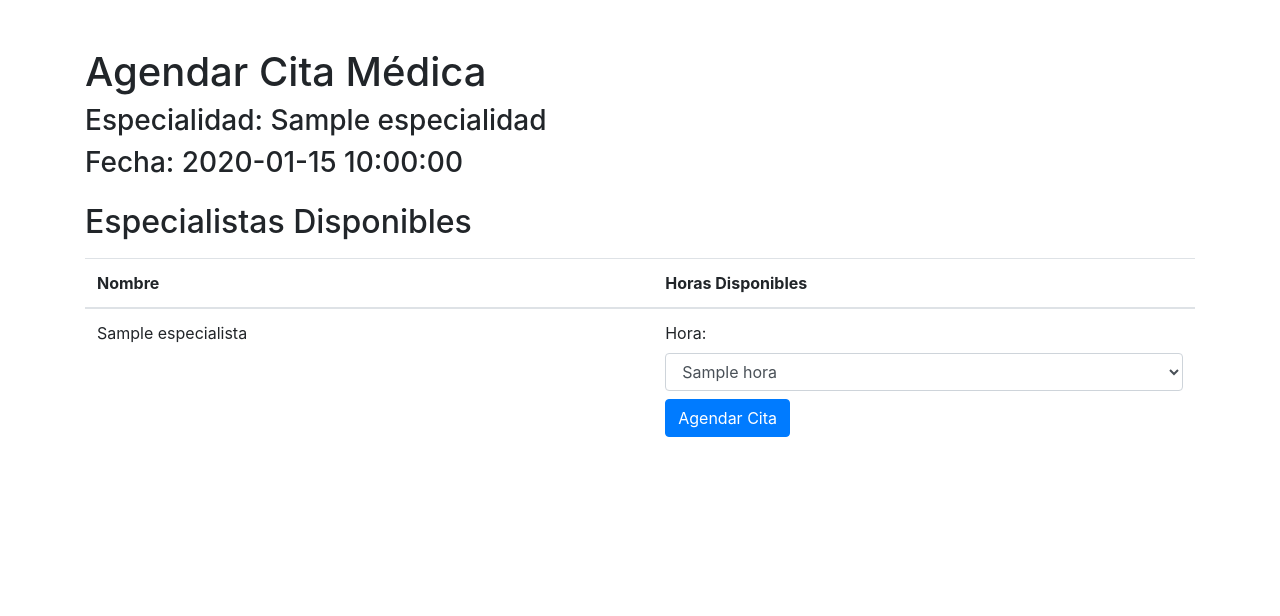
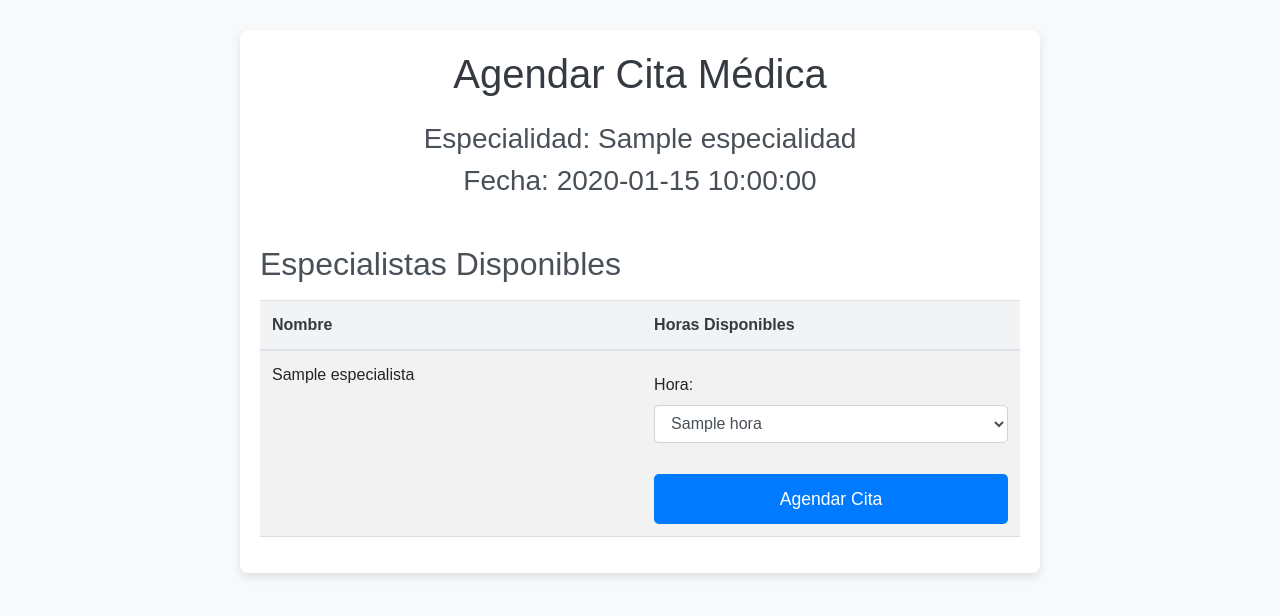
Before and after one commit to Bandido209/Proyecto_Ingenier-a_Software, a Flask app: template app/templates/agendar_cita.html in a window 1280 px wide. Shown: the top 616 px of the page. Run offline with Flask 3, Linux system fonts and the light colour scheme; the template is opened without the code that fills it: most values are stand-ins (such as "Sample title", 1, 10 or a date in 2020); parts of the project's set-up code (start-up, migrations or seed data) failed here and were passed over; some libraries are stand-ins or nearby versions.

Commit message:
Modificando datos del centro, especialistas, corrigiendo errores de .html y mejorando diseño.

```diff
--- a/app/Data/datosCentroMedico.json
+++ b/app/Data/datosCentroMedico.json
@@ -31,7 +31,7 @@
       "Oftalmología"
     ],
     "contacto_urgencias": {
-      "telefono": "+54 11 9876-5432",
+      "telefono": "+56 9 9876 5432",
       "descripcion": "Atención de emergencias las 24 horas"
     }
   }
--- a/app/app.py
+++ b/app/app.py
@@ -20,7 +20,6 @@ def contacto():
 def agendar_cita():
     especialidad = request.form['especialidad']
     fecha = request.form['fecha']
-
     especialistas = Especialista.get_especialistas(especialidad)
     return render_template('agendar_cita.html', especialistas=especialistas, especialidad=especialidad, fecha=fecha)
 
--- a/app/templates/agendar_cita.html
+++ b/app/templates/agendar_cita.html
@@ -5,18 +5,100 @@
     <meta name="viewport" content="width=device-width, initial-scale=1.0">
     <title>Agenda de Citas</title>
     <link href="https://stackpath.bootstrapcdn.com/bootstrap/4.5.2/css/bootstrap.min.css" rel="stylesheet">
+    <style>
+        body {
+            font-family: 'Arial', sans-serif;
+            background-color: #f8f9fa;
+            padding-top: 30px;
+        }
+
+        h1 {
+            font-size: 2.5rem;
+            color: #343a40;
+        }
+
+        h3, h2 {
+            color: #495057;
+        }
+
+        .container {
+            max-width: 800px;
+            margin: 0 auto;
+            padding: 20px;
+            background-color: #fff;
+            border-radius: 8px;
+            box-shadow: 0 4px 8px rgba(0, 0, 0, 0.1);
+        }
+
+        table {
+            margin-top: 30px;
+            width: 100%;
+            border-collapse: collapse;
+        }
+
+        th, td {
+            padding: 12px;
+            text-align: left;
+            border-bottom: 1px solid #ddd;
+        }
+
+        th {
+            background-color: #f1f3f5;
+            font-weight: bold;
+            color: #343a40;
+        }
+
+        tr:hover {
+            background-color: #f8f9fa;
+        }
+
+        form {
+            margin-top: 10px;
+        }
+
+        .form-control {
+            margin-bottom: 15px;
+            border-radius: 5px;
+            box-shadow: none;
+        }
+
+        .btn-primary {
+            width: 100%;
+            padding: 12px;
+            font-size: 1.1em;
+            border-radius: 5px;
+            background-color: #007bff;
+            border: none;
+            color: white;
+            transition: background-color 0.3s ease;
+        }
+
+        .btn-primary:hover {
+            background-color: #0056b3;
+        }
+
+        .no-hours {
+            color: #dc3545;
+        }
+
+        .message {
+            color: #28a745;
+            font-size: 1.1em;
+            margin-top: 20px;
+        }
+    </style>
 </head>
 <body>
     <div class="container">
-        <h1 class="mt-5">Agendar Cita Médica</h1>
+        <h1 class="text-center">Agendar Cita Médica</h1>
 
         <!-- Mostrar Especialidad y Fecha Seleccionada -->
-        <h3>Especialidad: {{ especialidad }}</h3>
-        <h3>Fecha: {{ fecha }}</h3>
+        <h3 class="text-center mt-4">Especialidad: {{ especialidad }}</h3>
+        <h3 class="text-center">Fecha: {{ fecha }}</h3>
 
         {% if especialistas %}
-            <h2 class="mt-4">Especialistas Disponibles</h2>
-            <table class="table mt-3">
+            <h2 class="mt-5">Especialistas Disponibles</h2>
+            <table class="table table-striped mt-3">
                 <thead>
                     <tr>
                         <th>Nombre</th>
@@ -38,10 +120,10 @@
                                                 <option value="{{ hora }}">{{ hora }}</option>
                                             {% endfor %}
                                         </select>
-                                        <button type="submit" class="btn btn-primary mt-2">Agendar Cita</button>
+                                        <button type="submit" class="btn btn-primary mt-3">Agendar Cita</button>
                                     </form>
                                 {% else %}
-                                    <p>No hay horas disponibles</p>
+                                    <p class="no-hours">No hay horas disponibles</p>
                                 {% endif %}
                             </td>
                         </tr>
@@ -49,7 +131,7 @@
                 </tbody>
             </table>
         {% else %}
-            <p class="mt-4">No hay especialistas disponibles para esta especialidad en la fecha seleccionada.</p>
+            <p class="message">No hay especialistas disponibles para esta especialidad en la fecha seleccionada.</p>
         {% endif %}
     </div>
 
--- a/app/templates/confirmar_cita.html
+++ b/app/templates/confirmar_cita.html
@@ -22,13 +22,14 @@
             <div class="form-group">
                 <label for="rut">Tu RUT:</label>
                 <input type="text" class="form-control" id="rut" name="rut" required>
+            </div>
             <div class="form-group">
                 <label for="telefono">Tu Teléfono:</label>
                 <input type="tel" class="form-control" id="telefono" name="telefono" required>
             </div>
             <div class="form-group">
                 <label for="correo">Tu correo:</label>
-                <input type="correo" class="form-control" id="correo" name="correo" required>
+                <input type="email" class="form-control" id="correo" name="correo" required>
             </div>
             <div class="form-group">
                 <label for="comentarios">Comentarios (Opcional):</label>
@@ -39,7 +40,7 @@
         </form>
     </div>
 
-    <script src="https://code.jquery.com/jquery-3.5.1.slim.min.js"></script>
+    <script src="https://code.jquery.com/jquery-3.5.1.min.js"></script>
     <script src="https://cdn.jsdelivr.net/npm/@popperjs/core@2.5.2/dist/umd/popper.min.js"></script>
     <script src="https://stackpath.bootstrapcdn.com/bootstrap/4.5.2/js/bootstrap.min.js"></script>
 </body>
```
Also changed, not shown: app/Data/datosEspecialistas.json (+10 -5 lines), app/templates/menu_incial.html (+100 -8 lines).
